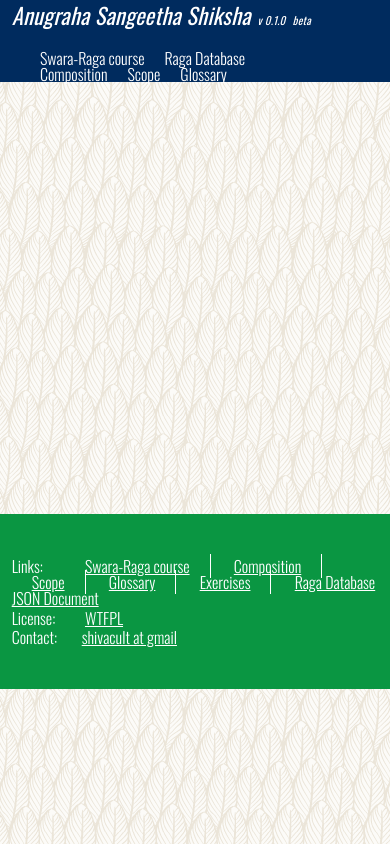
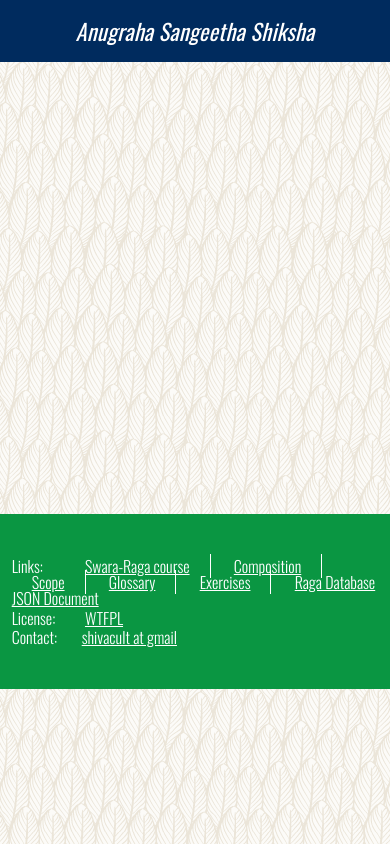
Before and after one commit to yesharsha/musicexploration, a plain HTML site: page ragaDatabase.html in a window 390 px wide. Drawn offline with nearby package versions, Linux system fonts and the light colour scheme; some packages are replaced by stand-ins of ours; a script that the page names is missing.

Commit message:
21/04 mobile styles improvement

```diff
--- a/css/appStylesheet.css
+++ b/css/appStylesheet.css
@@ -56,7 +56,7 @@ i{font-style: italic; margin-right: 4px;}
   background: #e30505; /* Gecko Browsers */
 }
 header{background:#002B5E; position: fixed; width: 100%; top:0px; }
-h1{font-family: 'Oswald', sans-serif; font-weight:400; font-size: 1.4em; margin: 1%; float: left; color:white; margin-left:3%;
+h1{font-family: 'Oswald', sans-serif; font-weight:400; font-size: 1.4em; margin: 15px; float: left; color:white; margin-left:3%;
 font-style: italic; letter-spacing: 0.01em; }
 h1 a{text-decoration:none;}
 h2 a{text-decoration:none;}
@@ -158,7 +158,13 @@ float: left;}
 .content > div{margin: 0px 3%;}
 }
 
-@media (max-width: 320px) {
+@media (max-width:819px) and (min-width:320px) {
+header h1{float:none; margin:20px; text-align:center;}
+.menu{display:none;}
+.logoClass{width:50%;}
+}
+
+@media (max-width: 319px) {
 *{display:none;}
 .small{display:block;}
 }
--- a/ragaDatabase.html
+++ b/ragaDatabase.html
@@ -14,7 +14,7 @@
 <body>
   <div class="wrapper">
     <header>
-      <h1><a href="#/">Anugraha Sangeetha Shiksha</a><span class="beta">v 0.1.0</span><span class="beta">beta</span></h1>
+      <h1><a href="#/">Anugraha Sangeetha Shiksha</a></h1>
 	  <div class="menu">
 		<ul>
 			<li><a href="#swara">Swara-Raga course</a></li>
```
